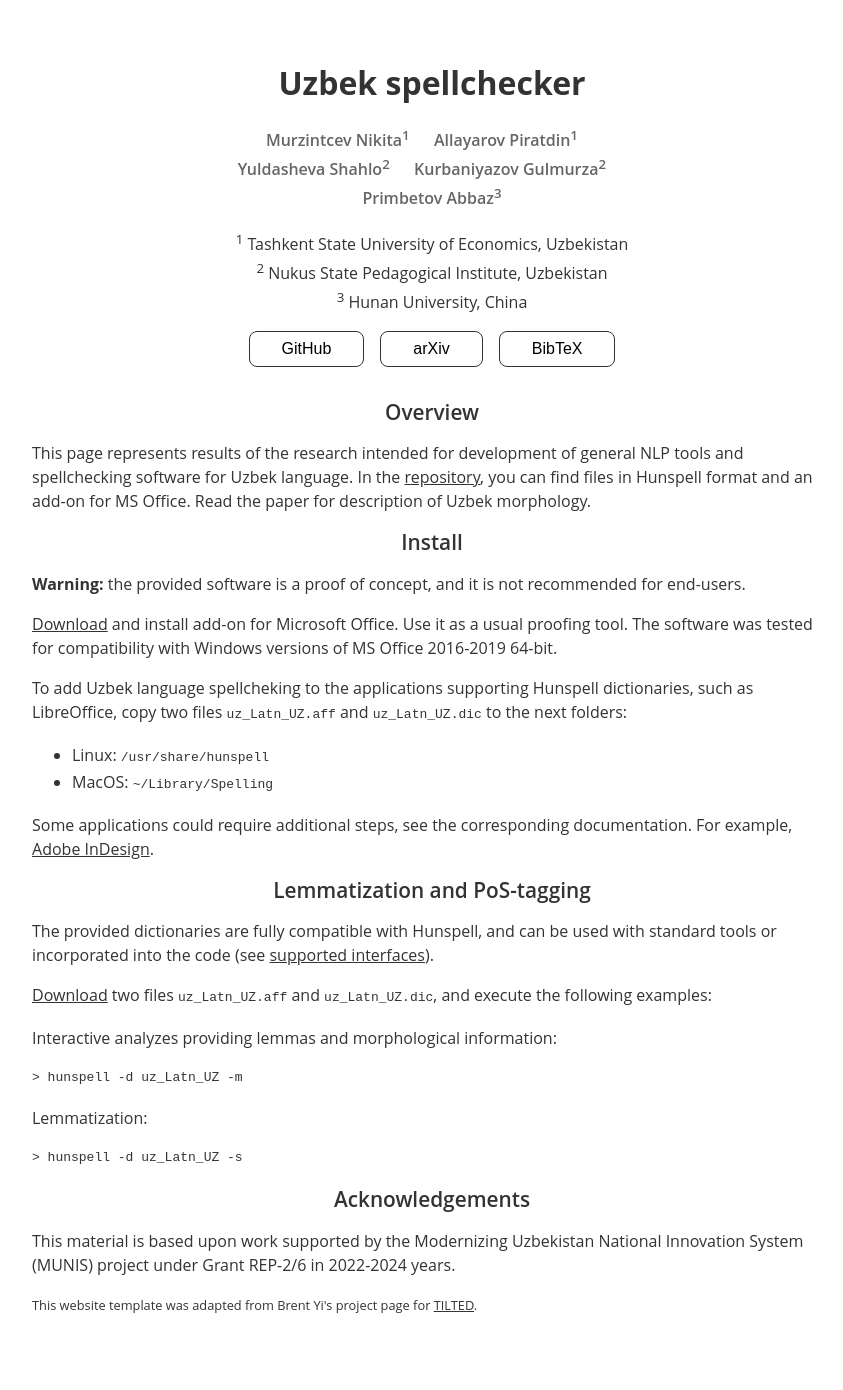
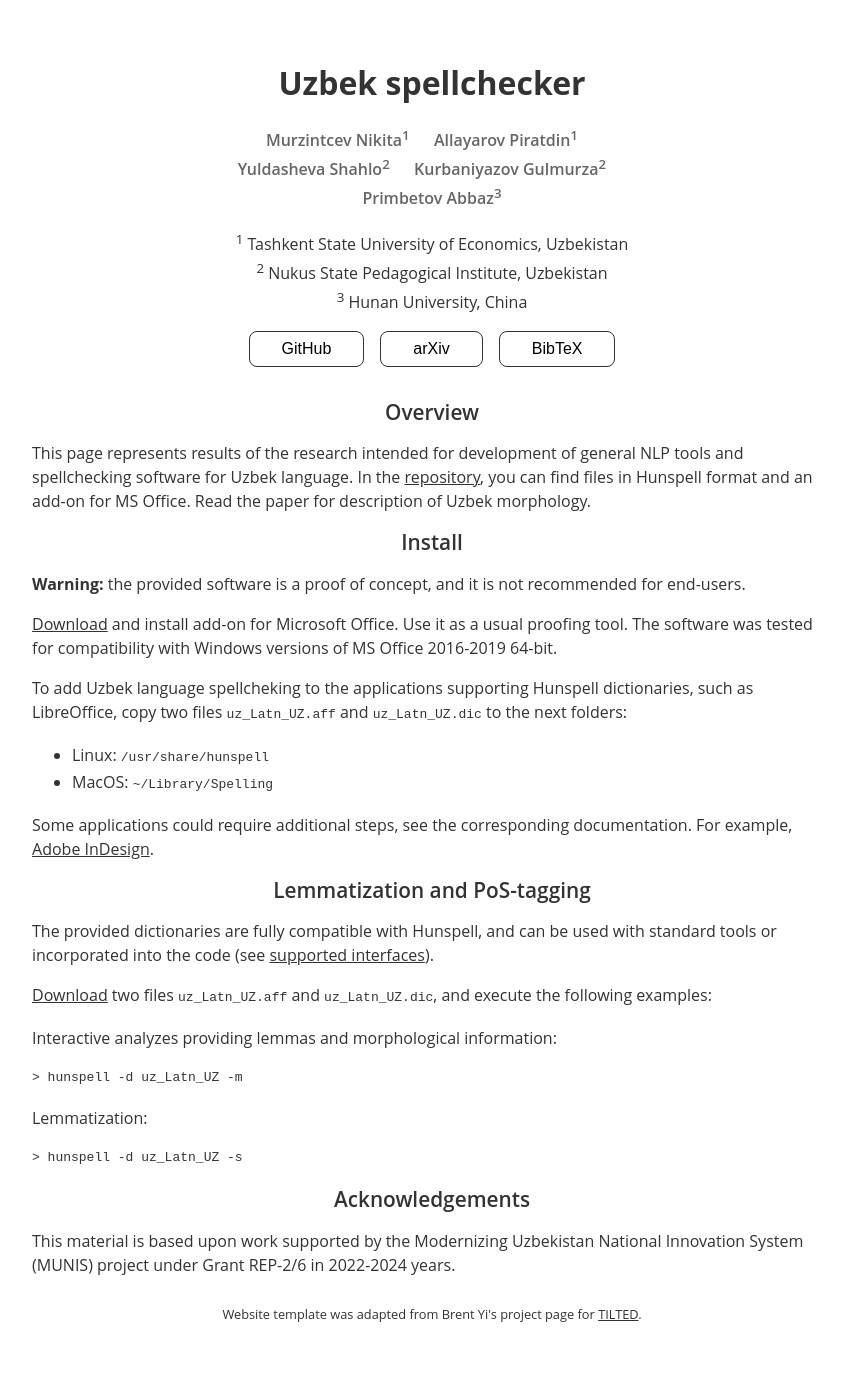
Before and after one commit to uzbek-spell/uzbek-spell.github.io, a Jekyll site: the page built from index.md, in a window 1280 px wide. Shown: the whole page, without its empty margins (208-1051 px from the left). Built offline with Jekyll 4.4.1, drawn with Linux system fonts in a browser that asks for light colours; part of the change alters nothing that is shown.

Commit message:
ref to template

```diff
--- a/index.md
+++ b/index.md
@@ -123,6 +123,10 @@ Lemmatization:
 
 This material is based upon work supported by the Modernizing Uzbekistan National Innovation System (MUNIS) project under Grant REP-2/6 in 2022-2024 years.
 
-<div style="font-size: 0.8em">
-This website template was adapted from Brent Yi's project page for <a href="https://brentyi.github.io/tilted/">TILTED</a>.
+<div style="
+  font-size: 0.8em;
+  margin-top: 2em;
+  text-align: center;
+">
+Website template was adapted from Brent Yi's project page for <a href="https://brentyi.github.io/tilted/">TILTED</a>.
 </div>
```
